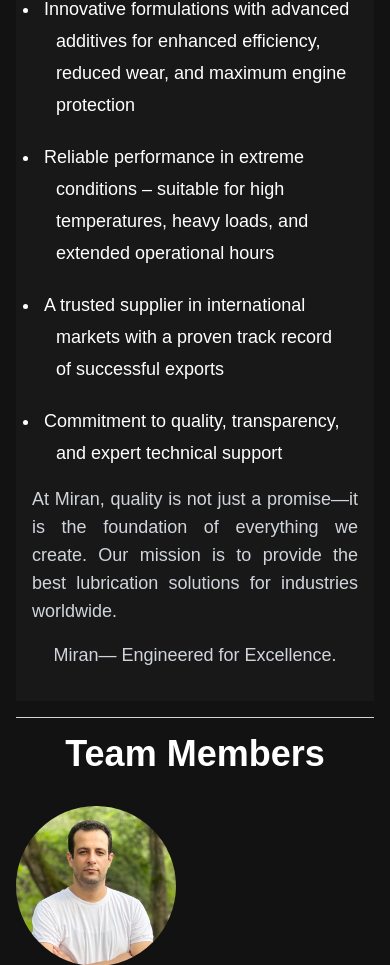
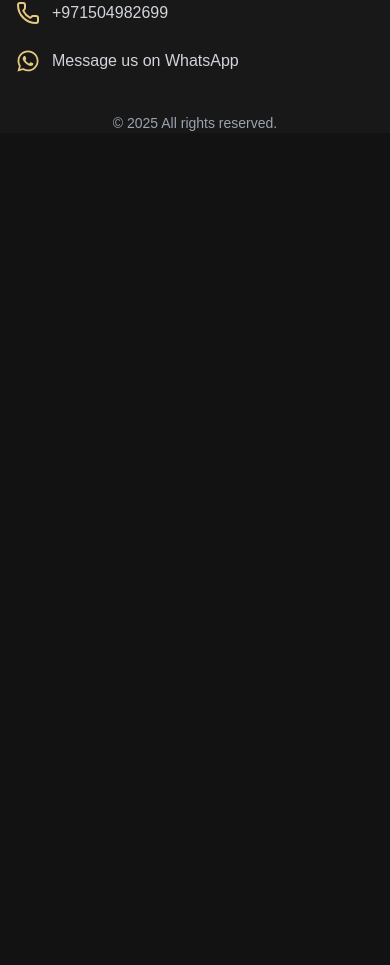
Before and after one commit to ItsEhsanMM/miran, a Next.js app: page /about in a window 390 px wide. Shown: the part 1035-2000 px from the top of the page. After the commit the page ends 1168 px from the top, so only its background shows below. Built offline with nearby package versions, Linux system fonts and the light colour scheme; a web font is replaced by a local one.

Commit message:
migrate about to main page

```diff
--- a/app/_components/About.tsx
+++ b/app/_components/About.tsx
@@ -1,8 +1,10 @@
+import TeamMembers from "./TeamMembers";
+
 const About = () => {
    return (
       <section
          id="about"
-         className="w-full py-8 sm:px-8 flex space-y-4 flex-col bg-[#181818] text-white text-center"
+         className="w-full py-8 px-4 sm:px-8 flex space-y-4 flex-col bg-[#181818] text-white text-center"
       >
          <div className="flex flex-col w-full">
             <h2 className="text-3xl sm:text-4xl font-bold text-[#e7c87f] mb-6">
@@ -61,6 +63,7 @@ const About = () => {
          <p className="text-gray-300 text-lg text-justify px-4 mx-auto mb-4">
             Miran— Engineered for Excellence.
          </p>
+         <TeamMembers />
       </section>
    );
 };
--- a/app/_components/Nav.tsx
+++ b/app/_components/Nav.tsx
@@ -29,7 +29,7 @@ const Nav = () => {
                Products
             </Link>
             <Link
-               href="/about"
+               href="/#about"
                className="text-white hover:text-[#e7c87f]"
             >
                About
@@ -81,7 +81,7 @@ const Nav = () => {
                      Products
                   </Link>
                   <Link
-                     href="/about"
+                     href="/#about"
                      className="text-white hover:text-[#e7c87f]"
                      onClick={() => setMenuOpen(false)}
                   >
--- /dev/null
+++ b/app/_components/TeamMembers.tsx
@@ -0,0 +1,15 @@
+import TeamImage from "./Team-Image";
+
+const TeamMembers = () => {
+   return (
+      <section className="text-center space-y-8">
+         <h1>Team Members</h1>
+         <TeamImage
+            alt="Abbas Hayali"
+            role="Founder"
+            src="/assets/abbas-hayali.png"
+         />
+      </section>
+   );
+};
+export default TeamMembers;
--- a/app/about/page.tsx
+++ /dev/null
@@ -1,24 +0,0 @@
-import Divider from "@/components/Divider";
-import About from "../_components/About";
-import TeamImage from "../_components/Team-Image";
-
-const Page = () => {
-   return (
-      <>
-         <div className="mt-20 flex flex-col px-4 space-y-4">
-            <About />
-            <Divider />
-            <div className="text-center space-y-8">
-               <h1>Team Members</h1>
-               <TeamImage
-                  alt="Abbas Hayali"
-                  role="Founder"
-                  src="/assets/abbas-hayali.png"
-               />
-            </div>
-         </div>
-         <Divider />
-      </>
-   );
-};
-export default Page;
--- a/app/page.tsx
+++ b/app/page.tsx
@@ -1,3 +1,4 @@
+import About from "./_components/About";
 import Home from "./_components/Home";
 import Products from "./_components/Products";
 
@@ -6,6 +7,7 @@ export default async function Page() {
       <main className="flex flex-col space-y-10">
          <Home />
          <Products />
+         <About />
       </main>
    );
 }
```
